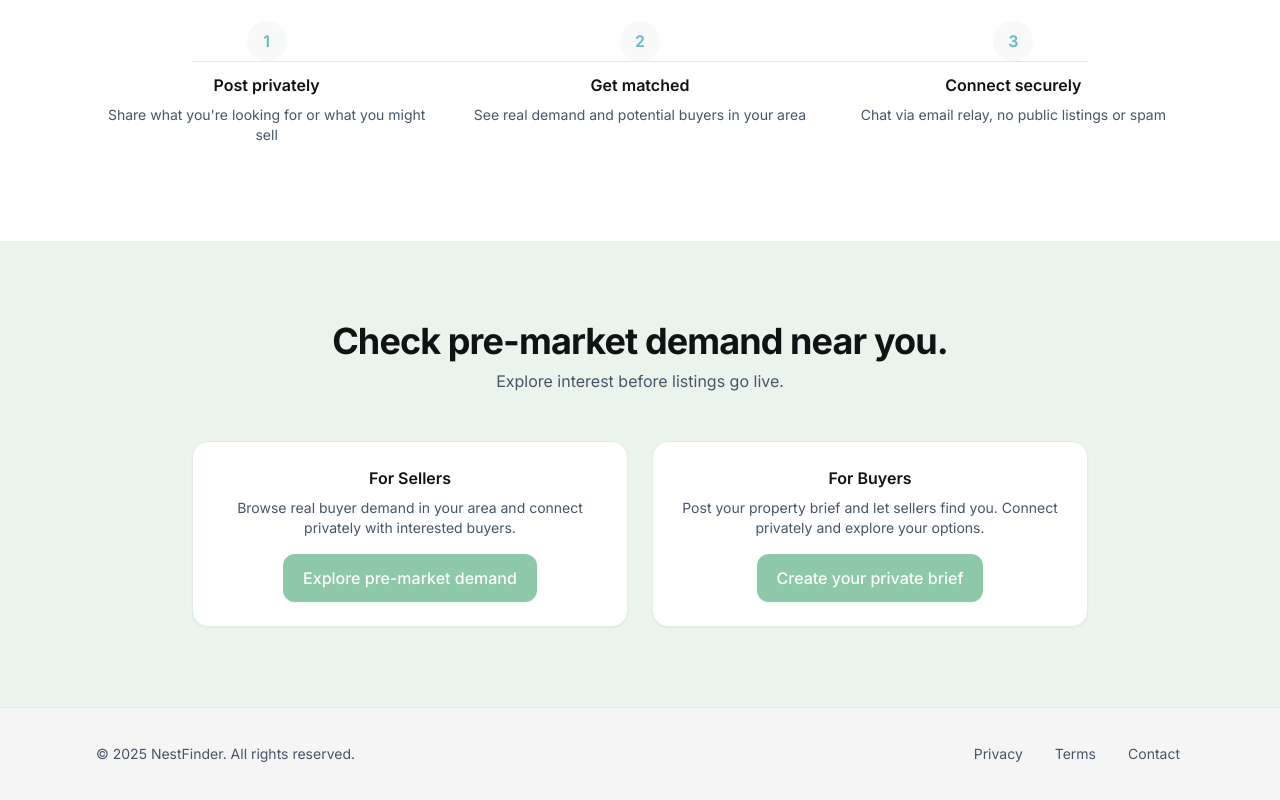
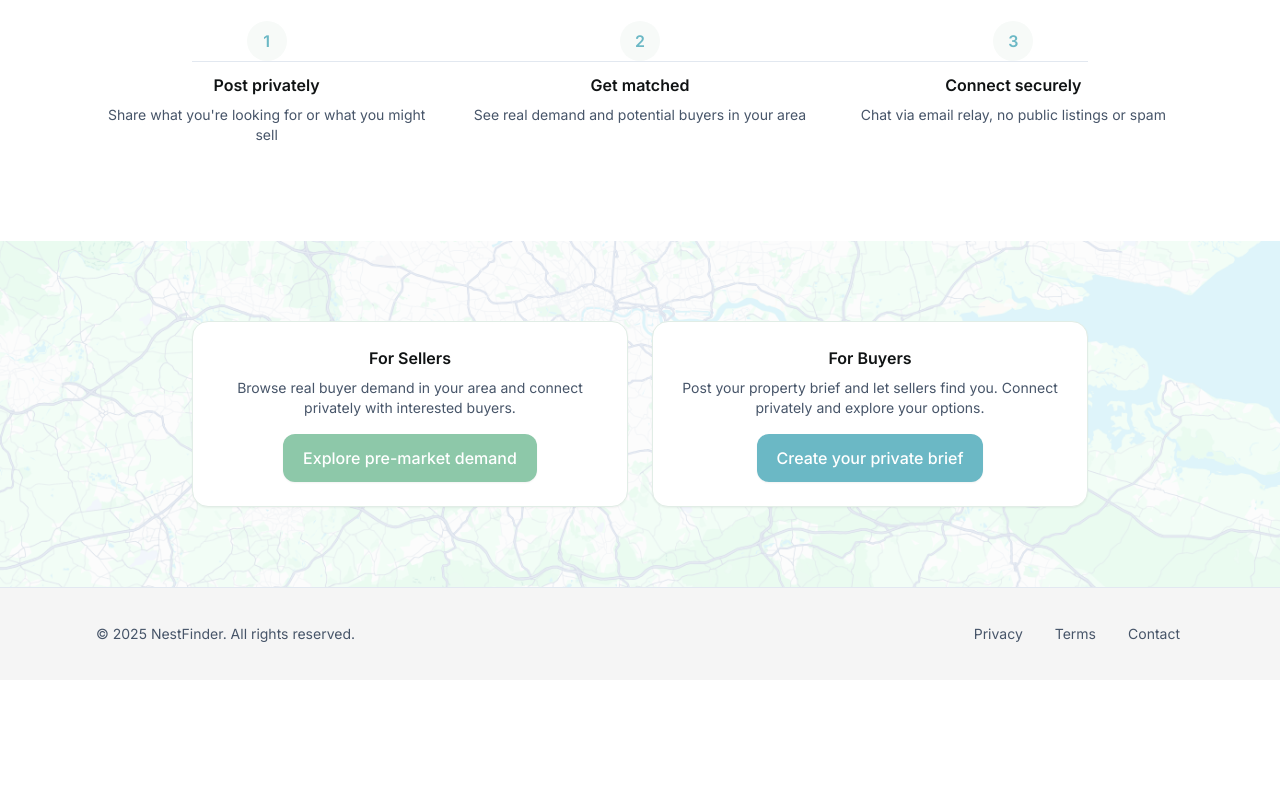
Before and after one commit to OscarTitcombe/NestFinderWebApp, a Next.js app: page / in a window 1280 px wide. Shown: the part 1598-2398 px from the top of the page. After the commit the page ends 2278 px from the top, so only its background shows below. Built offline with nearby package versions, Linux system fonts and the light colour scheme.

Commit message:
one more ui change

```diff
--- a/components/CTASection.tsx
+++ b/components/CTASection.tsx
@@ -4,17 +4,21 @@ import { PrimaryButton } from './Buttons'
 
 export default function CTASection() {
   return (
-    <section className="bg-nest-sageAlt py-16 sm:py-20">
-      <div className="nf-container">
+    <section className="relative py-16 sm:py-20">
+      {/* Background Map Image */}
+      <div
+        className="absolute inset-0 bg-cover bg-center bg-no-repeat"
+        style={{
+          backgroundImage: "url('/mapforexploreyourarea.png')"
+        }}
+      ></div>
+
+      {/* White overlay for readability - same opacity as homepage */}
+      <div className="absolute inset-0 bg-white/70" aria-hidden="true" />
+
+      <div className="relative nf-container">
         <div className="text-center max-w-4xl mx-auto">
-          <h2 className="text-3xl sm:text-4xl font-bold tracking-tight text-[#101314] text-center">
-            Check pre-market demand near you.
-          </h2>
-          <p className="mt-2 text-slate-600">
-            Explore interest before listings go live.
-          </p>
-
-          <div className="grid grid-cols-1 md:grid-cols-2 gap-6 max-w-4xl mx-auto mt-12">
+          <div className="grid grid-cols-1 md:grid-cols-2 gap-6 max-w-4xl mx-auto">
             {/* For Sellers */}
             <div className="rounded-2xl border border-nest-line bg-white p-6 shadow-sm hover:shadow-md transition">
               <h3 className="font-semibold text-[#101314] mb-2">For Sellers</h3>
@@ -34,7 +38,7 @@ export default function CTASection() {
               <p className="text-sm text-slate-600 mb-4">
                 Post your property brief and let sellers find you. Connect privately and explore your options.
               </p>
-              <PrimaryButton asChild>
+              <PrimaryButton asChild className="!bg-nest-sea hover:!bg-[#5AA5B3] focus-visible:!ring-nest-sea">
                 <Link href="/buy">
                   Create your private brief
                 </Link>
```
